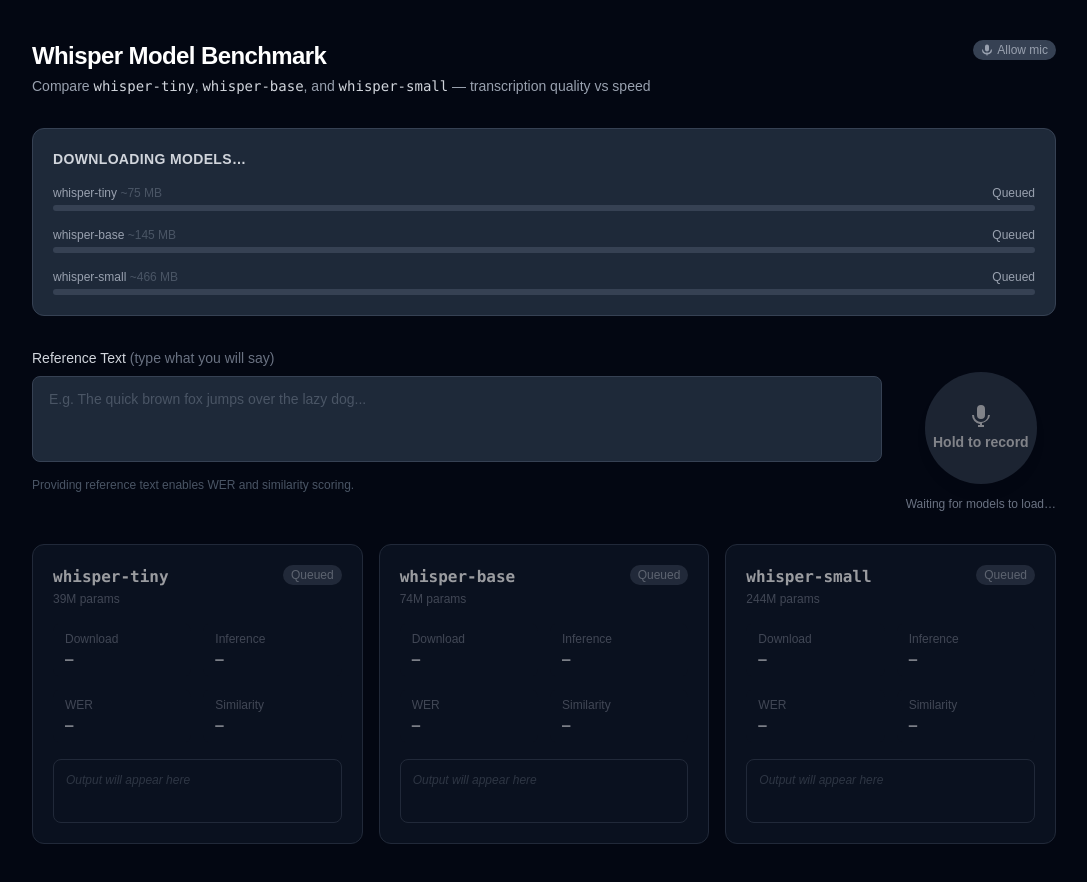
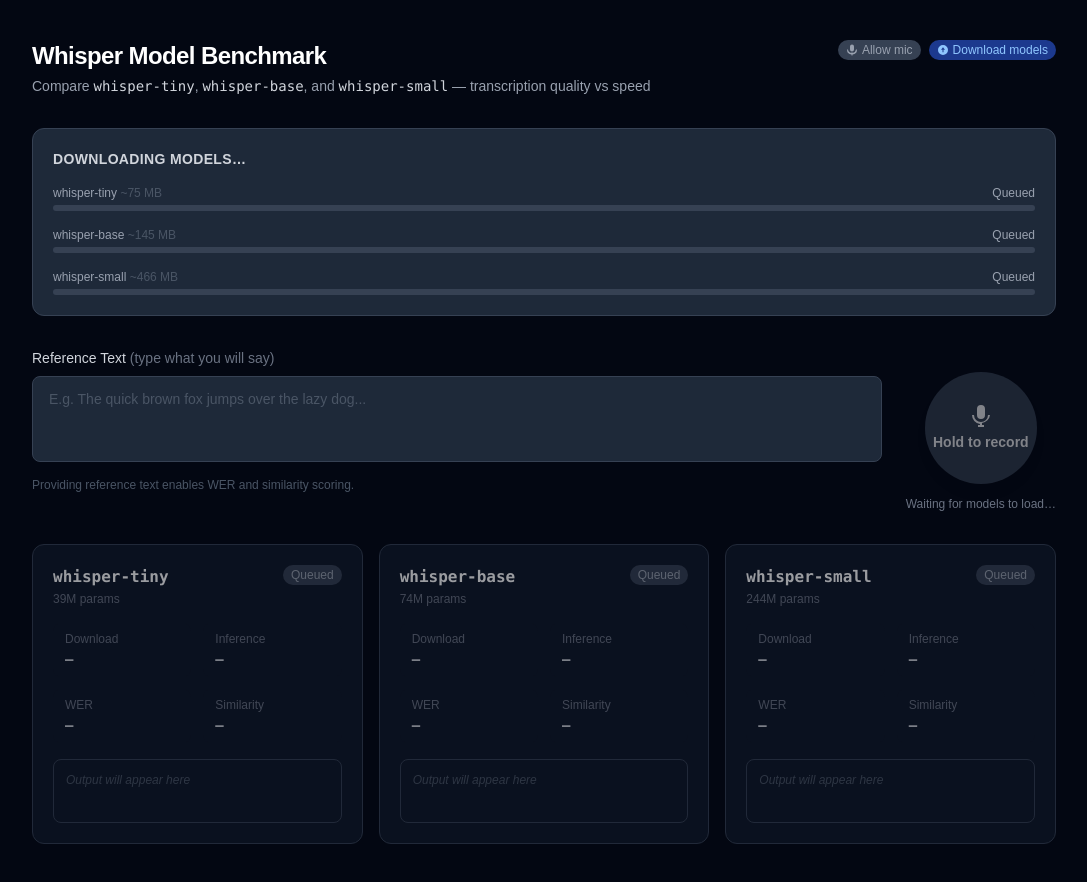
Before and after one commit to salimdellali/claude-code-transformer-js-whisper-models, a Next.js app: page / in a window 1280 px wide. Shown: the whole page, without its empty margins (96-1183 px from the left). Built offline with nearby package versions, Linux system fonts and the light colour scheme.

Commit message:
claude (feat): add cache size display, clear cache, and download models to settings bar

```diff
--- a/app/page.tsx
+++ b/app/page.tsx
@@ -1,10 +1,11 @@
 "use client";
 
-import { useCallback, useEffect, useReducer, useRef } from "react";
+import { useCallback, useEffect, useReducer, useRef, useState } from "react";
 import { MODEL_IDS, type ModelId, type ModelState, type WorkerOutbound } from "@/types";
 import { blobToFloat32Array } from "@/lib/audio";
 import { computeWER, computeCharSimilarity } from "@/lib/metrics";
 import { useMicPermission } from "@/hooks/useMicPermission";
+import { useCacheManager } from "@/hooks/useCacheManager";
 import ReferenceInput from "@/components/ReferenceInput";
 import RecordButton from "@/components/RecordButton";
 import ModelCard from "@/components/ModelCard";
@@ -31,7 +32,8 @@
 type Action =
   | { type: "SET_REFERENCE"; text: string }
   | { type: "SET_TRANSCRIBING"; value: boolean }
-  | { type: "UPDATE_MODEL"; modelId: ModelId; patch: Partial<ModelState> };
+  | { type: "UPDATE_MODEL"; modelId: ModelId; patch: Partial<ModelState> }
+  | { type: "RESET_MODELS" };
 
 function reducer(state: State, action: Action): State {
   switch (action.type) {
@@ -50,6 +52,14 @@
           },
         },
       };
+    case "RESET_MODELS":
+      return {
+        ...state,
+        isTranscribing: false,
+        modelStates: Object.fromEntries(
+          MODEL_IDS.map((id) => [id, initialModelState()])
+        ) as Record<ModelId, ModelState>,
+      };
   }
 }
 
@@ -64,6 +74,9 @@
 export default function Home() {
   const [state, dispatch] = useReducer(reducer, initialState);
   const { permission: micPermission, requestPermission, reportGranted, reportDenied } = useMicPermission();
+  const { cacheSize, isClearing, clearCache } = useCacheManager();
+  const [workerKey, setWorkerKey] = useState(0);
+  const [shouldAutoLoad, setShouldAutoLoad] = useState(true);
   const workerRef = useRef<Worker | null>(null);
 
   // Resolvers keyed by modelId — used to await MODEL_READY / TRANSCRIPTION_RESULT
@@ -76,7 +89,7 @@
     []
   );
 
-  // Boot worker and load models sequentially on mount
+  // Boot worker; optionally load models sequentially (controlled by shouldAutoLoad)
   useEffect(() => {
     const worker = new Worker(
       new URL("../workers/whisper.worker.ts", import.meta.url),
@@ -114,7 +127,7 @@
       }
     };
 
-    // Load models sequentially: tiny → base → small
+    if (shouldAutoLoad) {
       (async () => {
         for (const modelId of MODEL_IDS) {
           try {
@@ -127,9 +140,10 @@
           }
         }
       })();
+    }
 
     return () => worker.terminate();
-  }, [updateModel]);
+  }, [updateModel, workerKey, shouldAutoLoad]);
 
   // Enable recording once every model has finished loading (ready/done/error — not still downloading)
   const allModelsSettled = MODEL_IDS.every(
@@ -144,6 +158,22 @@
       state.modelStates[id].status === "done"
   );
   const allModelsReady = allModelsSettled && atLeastOneReady;
+
+  const allModelsIdle = MODEL_IDS.every(
+    (id) => state.modelStates[id].status === "idle"
+  );
+
+  const handleClearCache = useCallback(async () => {
+    await clearCache();
+    dispatch({ type: "RESET_MODELS" });
+    setShouldAutoLoad(false);
+    setWorkerKey((k) => k + 1);
+  }, [clearCache]);
+
+  const handleDownloadModels = useCallback(() => {
+    setShouldAutoLoad(true);
+    setWorkerKey((k) => k + 1);
+  }, []);
 
   const handleRecordingComplete = useCallback(
     async (blob: Blob) => {
@@ -222,6 +252,11 @@
           <SettingsBar
             micPermission={micPermission}
             onRequestMicPermission={requestPermission}
+            cacheSize={cacheSize}
+            isClearing={isClearing}
+            modelsIdle={allModelsIdle}
+            onClearCache={handleClearCache}
+            onDownloadModels={handleDownloadModels}
           />
         </div>
 
--- a/components/SettingsBar.tsx
+++ b/components/SettingsBar.tsx
@@ -6,15 +6,65 @@
 interface Props {
   micPermission: MicPermissionState;
   onRequestMicPermission: () => void;
+  cacheSize: number | null;
+  isClearing: boolean;
+  modelsIdle: boolean;
+  onClearCache: () => void;
+  onDownloadModels: () => void;
 }
 
-export default function SettingsBar({ micPermission, onRequestMicPermission }: Readonly<Props>) {
+function formatBytes(bytes: number): string {
+  if (bytes === 0) return "0 MB";
+  const mb = bytes / (1024 * 1024);
+  return mb >= 1000
+    ? `${(mb / 1024).toFixed(1)} GB`
+    : `${Math.round(mb)} MB`;
+}
+
+export default function SettingsBar({
+  micPermission,
+  onRequestMicPermission,
+  cacheSize,
+  isClearing,
+  modelsIdle,
+  onClearCache,
+  onDownloadModels,
+}: Readonly<Props>) {
   return (
-    <div className="flex items-center justify-end gap-3">
+    <div className="flex items-center gap-2 flex-wrap justify-end">
       <MicPermissionBadge
         permission={micPermission}
         onRequestPermission={onRequestMicPermission}
       />
+
+      {modelsIdle ? (
+        <button
+          onClick={onDownloadModels}
+          className="inline-flex items-center gap-1 text-xs px-2 py-0.5 rounded-full font-medium bg-blue-900 text-blue-300 hover:bg-blue-800 transition-colors cursor-pointer"
+        >
+          <svg className="w-3 h-3" fill="currentColor" viewBox="0 0 24 24">
+            <path d="M12 2a10 10 0 1 0 0 20A10 10 0 0 0 12 2zm-1 14.5v-5H8l4-5 4 5h-3v5h-2z" />
+          </svg>
+          Download models
+        </button>
+      ) : (
+        <button
+          onClick={onClearCache}
+          disabled={isClearing || cacheSize === 0}
+          className="inline-flex items-center gap-1 text-xs px-2 py-0.5 rounded-full font-medium bg-gray-700 text-gray-400 hover:bg-gray-600 disabled:opacity-40 disabled:cursor-not-allowed transition-colors cursor-pointer"
+        >
+          <svg className="w-3 h-3" fill="currentColor" viewBox="0 0 24 24">
+            <path d="M9 3v1H4v2h1v13a2 2 0 0 0 2 2h10a2 2 0 0 0 2-2V6h1V4h-5V3H9zm0 5h2v9H9V8zm4 0h2v9h-2V8z" />
+          </svg>
+          {isClearing
+            ? "Clearing…"
+            : cacheSize === null
+            ? "Clear cache"
+            : cacheSize === 0
+            ? "Cache empty"
+            : `${formatBytes(cacheSize)} · Clear`}
+        </button>
+      )}
     </div>
   );
 }
--- /dev/null
+++ b/hooks/useCacheManager.ts
@@ -0,0 +1,41 @@
+"use client";
+
+import { useState, useEffect, useCallback } from "react";
+
+async function measureCacheSize(): Promise<number> {
+  if (typeof caches === "undefined") return 0;
+  const keys = await caches.keys();
+  let total = 0;
+  for (const key of keys) {
+    const cache = await caches.open(key);
+    const requests = await cache.keys();
+    for (const req of requests) {
+      const res = await cache.match(req);
+      if (res) {
+        const blob = await res.blob();
+        total += blob.size;
+      }
+    }
+  }
+  return total;
+}
+
+export function useCacheManager() {
+  const [cacheSize, setCacheSize] = useState<number | null>(null);
+  const [isClearing, setIsClearing] = useState(false);
+
+  useEffect(() => {
+    measureCacheSize().then(setCacheSize);
+  }, []);
+
+  const clearCache = useCallback(async () => {
+    if (typeof caches === "undefined") return;
+    setIsClearing(true);
+    const keys = await caches.keys();
+    await Promise.all(keys.map((k) => caches.delete(k)));
+    setCacheSize(0);
+    setIsClearing(false);
+  }, []);
+
+  return { cacheSize, isClearing, clearCache };
+}
```
Also changed, not shown: 1 other file (tests, documents, lock files or other folders). Lines whose indentation alone changed are shown as unchanged.
